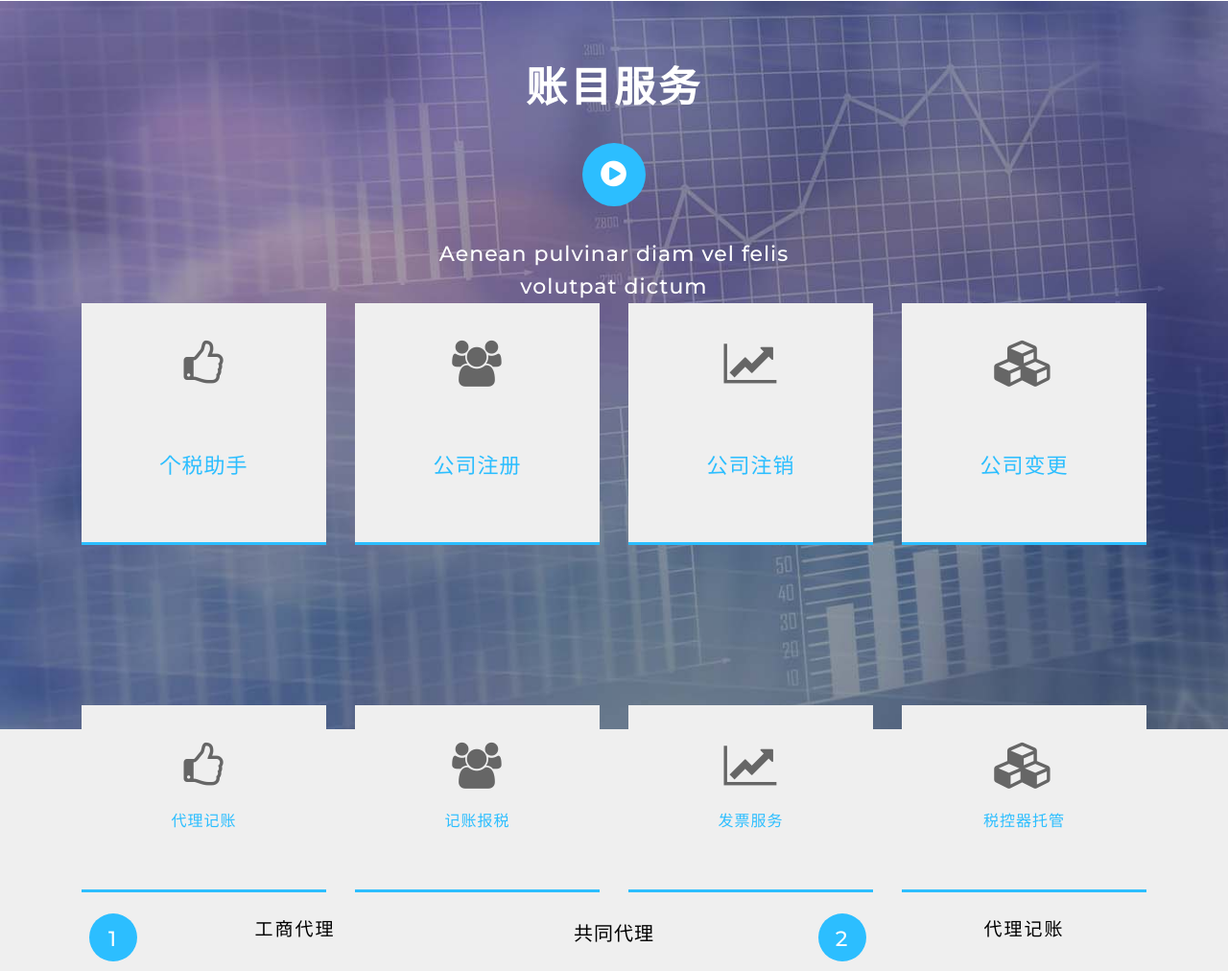
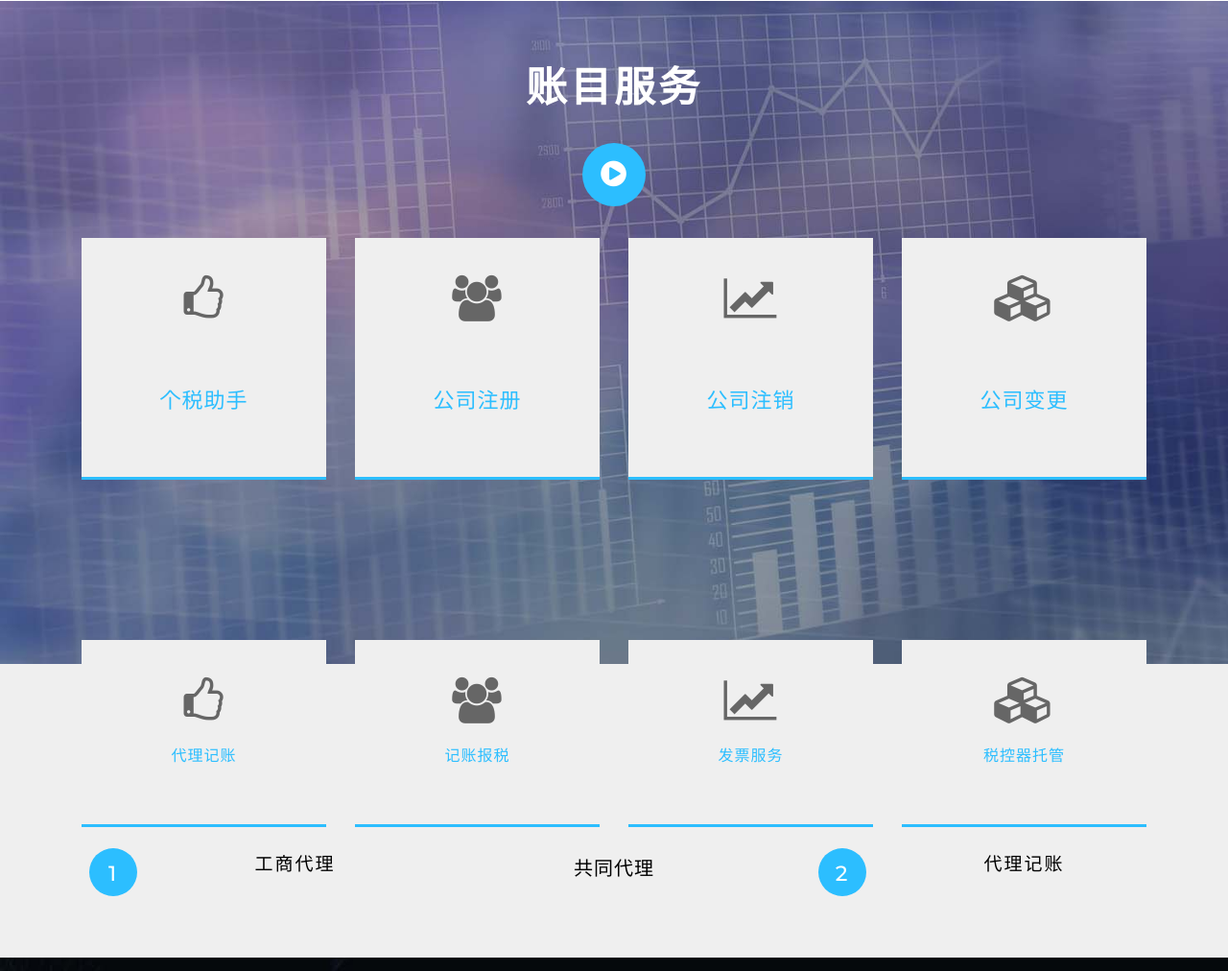
Before and after one commit to WinkJie/jinyu, a plain HTML site: page home/index.html in a window 1280 px wide. Shown: the part 1233-2245 px from the top of the page at 96% size. Drawn offline with Linux system fonts and the light colour scheme; a script that the page names is missing.

Commit message:
Update index.html

```diff
--- a/home/index.html
+++ b/home/index.html
@@ -287,7 +287,7 @@
                <!--<video src="../bg.mp4" style="max-width: 400px;max-height: 640px;"></video>-->
             </div>
          </div>
-         <h4>Aenean pulvinar diam vel felis <br>volutpat dictum</h4>
+         <h4></h4>
 <!--第一列-->
          <div class="service-bottom-girds row">
             <div class="col-lg-3 col-sm-6 col-xs-6 its-grid-ser">
```
